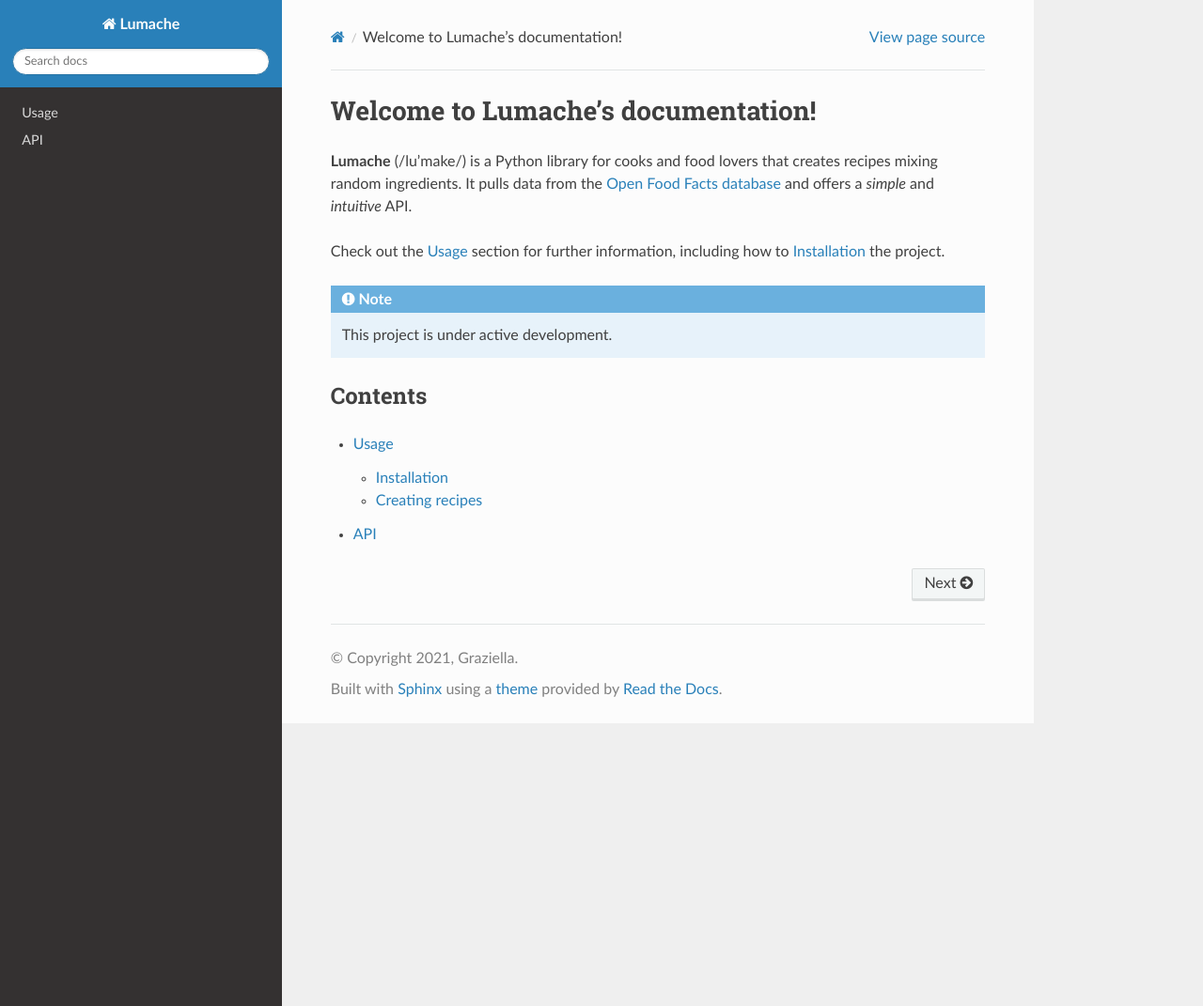
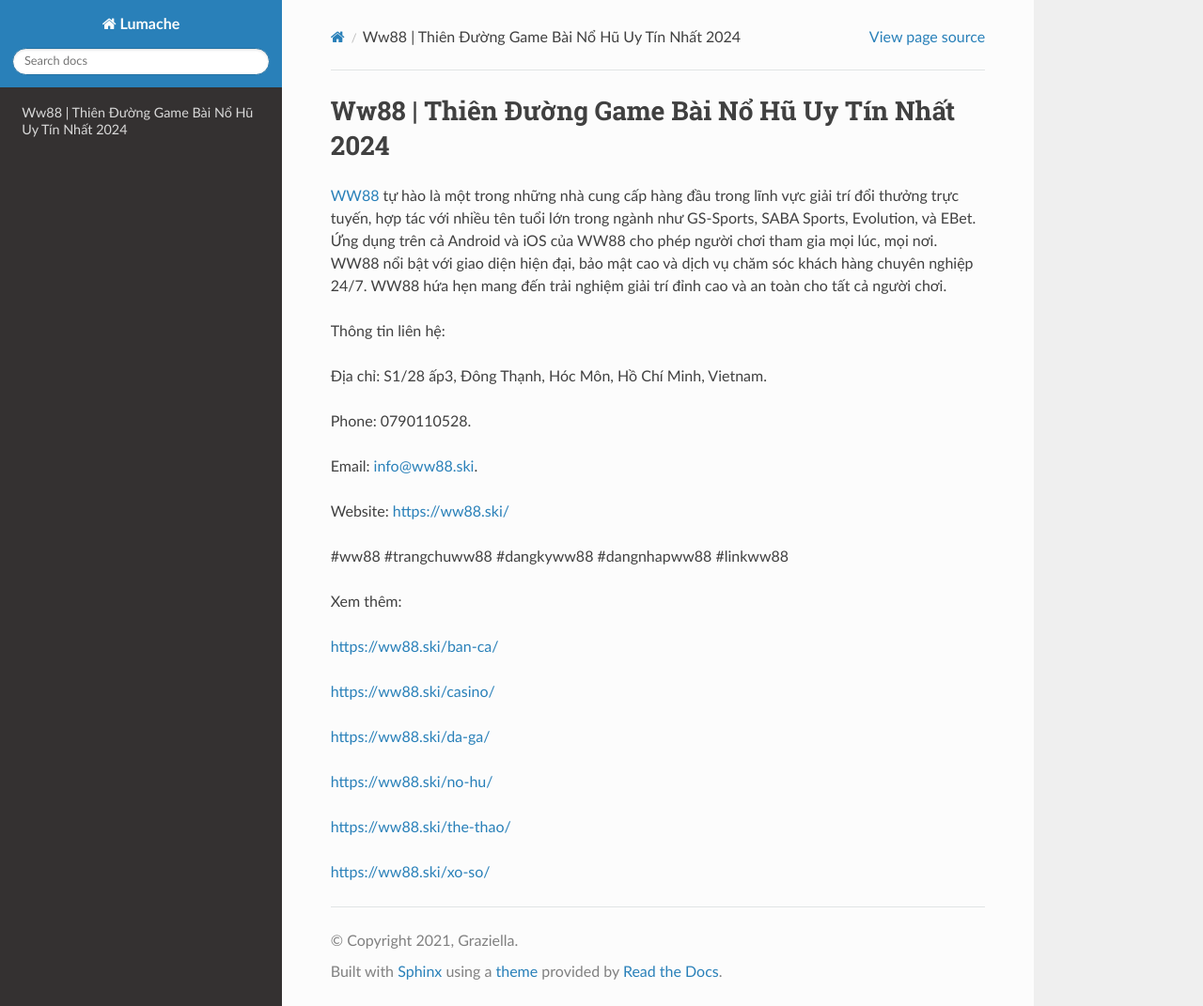
Before and after one commit to JonsCalicut123/ww88ski, a Sphinx documentation site: the page built from docs/source/index.rst, in a window 1280 px wide and 1071 px high. Shown: the whole window at 94% size. Built offline with Sphinx 7.4.7 and the Read the Docs theme 3.1.0, drawn with Linux system fonts in a browser that asks for light colours.

Commit message:
Update index.rst

```diff
--- a/docs/source/index.rst
+++ b/docs/source/index.rst
@@ -1,22 +1,30 @@
-Welcome to Lumache's documentation!
+Ww88 | Thiên Đường Game Bài Nổ Hũ Uy Tín Nhất 2024
 ===================================
 
-**Lumache** (/lu'make/) is a Python library for cooks and food lovers
-that creates recipes mixing random ingredients.
-It pulls data from the `Open Food Facts database <https://world.openfoodfacts.org/>`_
-and offers a *simple* and *intuitive* API.
+`WW88 <https://ww88.ski/>`_ tự hào là một trong những nhà cung cấp hàng đầu trong lĩnh vực giải trí đổi thưởng trực tuyến, hợp tác với nhiều tên tuổi lớn trong ngành như GS-Sports, SABA Sports, Evolution, và EBet. Ứng dụng trên cả Android và iOS của WW88 cho phép người chơi tham gia mọi lúc, mọi nơi. WW88 nổi bật với giao diện hiện đại, bảo mật cao và dịch vụ chăm sóc khách hàng chuyên nghiệp 24/7. WW88 hứa hẹn mang đến trải nghiệm giải trí đỉnh cao và an toàn cho tất cả người chơi.
 
-Check out the :doc:`usage` section for further information, including
-how to :ref:`installation` the project.
+Thông tin liên hệ:
 
-.. note::
+Địa chỉ: S1/28 ấp3, Đông Thạnh, Hóc Môn, Hồ Chí Minh, Vietnam.
 
-   This project is under active development.
+Phone: 0790110528.
 
-Contents
---------
+Email: info@ww88.ski.
 
-.. toctree::
+Website: https://ww88.ski/
 
-   usage
-   api
+#ww88 #trangchuww88 #dangkyww88 #dangnhapww88 #linkww88
+
+Xem thêm:
+
+https://ww88.ski/ban-ca/
+
+https://ww88.ski/casino/
+
+https://ww88.ski/da-ga/
+
+https://ww88.ski/no-hu/
+
+https://ww88.ski/the-thao/
+
+https://ww88.ski/xo-so/
```
